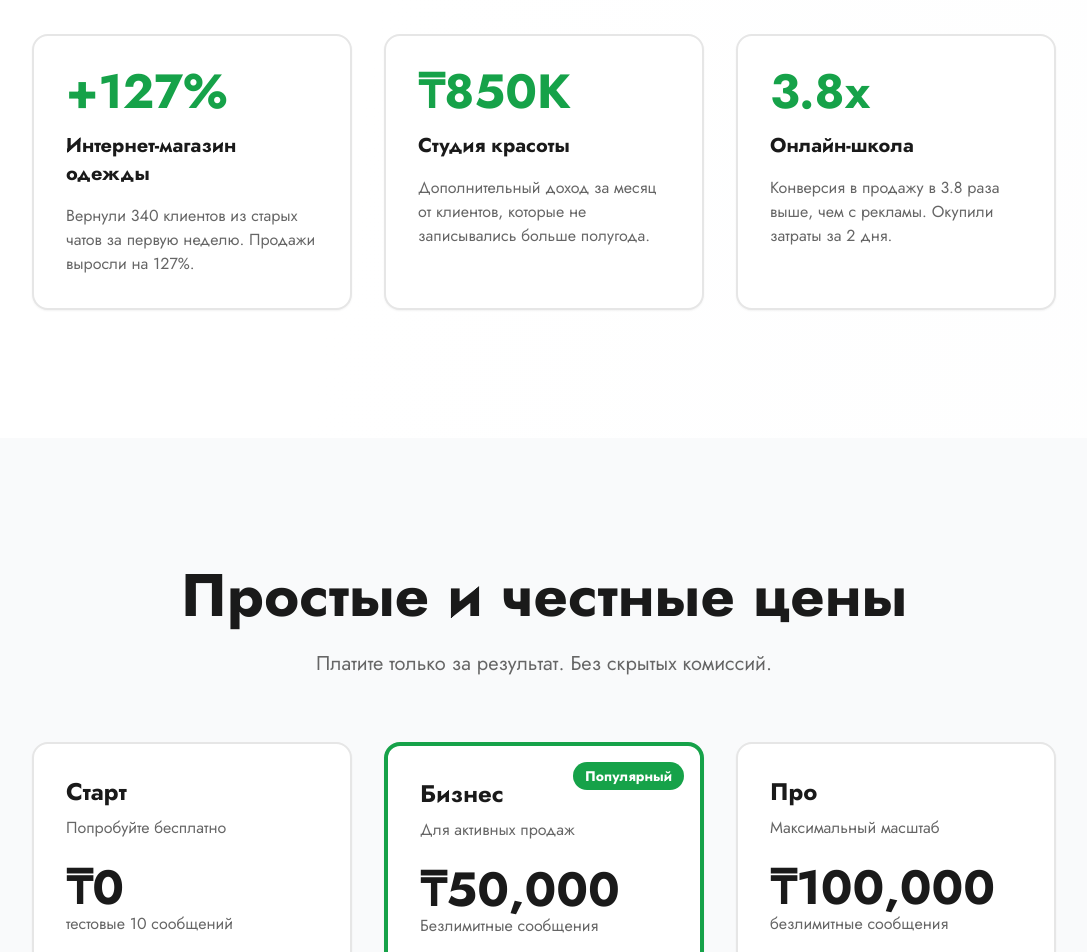
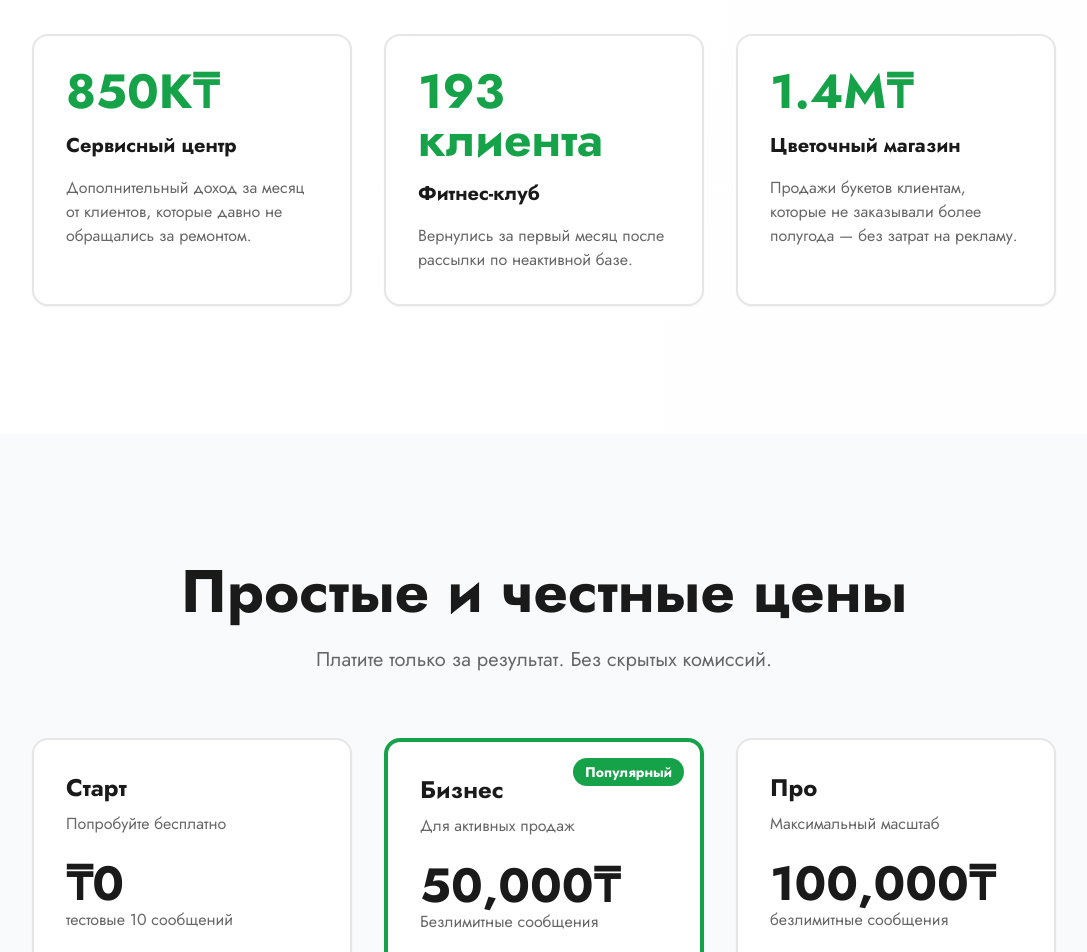
Before and after one commit to kenzheshh/sync-message-kit, a React (Vite) app: page /new in a window 1280 px wide. Shown: the part 4640-5592 px from the top of the page, without its empty margins (96-1183 px from the left). Built offline with nearby package versions, Linux system fonts and the light colour scheme; the HTML template or start-up script is replaced by a standard one.

Commit message:
Refactor: Update /new page

```diff
--- a/src/pages/New.tsx
+++ b/src/pages/New.tsx
@@ -364,30 +364,30 @@ const New = () => {
             <div className="grid md:grid-cols-3 gap-8">
               <Card className="border-2 hover:shadow-xl transition-all bg-background">
                 <CardContent className="p-8 space-y-4">
-                  <div className="text-5xl font-bold text-primary">+127%</div>
-                  <h3 className="text-xl font-bold">Интернет-магазин одежды</h3>
+                  <div className="text-5xl font-bold text-primary">850K₸</div>
+                  <h3 className="text-xl font-bold">Сервисный центр</h3>
                   <p className="text-muted-foreground">
-                    Вернули 340 клиентов из старых чатов за первую неделю. Продажи выросли на 127%.
+                    Дополнительный доход за месяц от клиентов, которые давно не обращались за ремонтом.
                   </p>
                 </CardContent>
               </Card>
 
               <Card className="border-2 hover:shadow-xl transition-all bg-background">
                 <CardContent className="p-8 space-y-4">
-                  <div className="text-5xl font-bold text-primary">₸850K</div>
-                  <h3 className="text-xl font-bold">Студия красоты</h3>
+                  <div className="text-5xl font-bold text-primary">193 клиента</div>
+                  <h3 className="text-xl font-bold">Фитнес-клуб</h3>
                   <p className="text-muted-foreground">
-                    Дополнительный доход за месяц от клиентов, которые не записывались больше полугода.
+                    Вернулись за первый месяц после рассылки по неактивной базе.
                   </p>
                 </CardContent>
               </Card>
 
               <Card className="border-2 hover:shadow-xl transition-all bg-background">
                 <CardContent className="p-8 space-y-4">
-                  <div className="text-5xl font-bold text-primary">3.8x</div>
-                  <h3 className="text-xl font-bold">Онлайн-школа</h3>
+                  <div className="text-5xl font-bold text-primary">1.4M₸</div>
+                  <h3 className="text-xl font-bold">Цветочный магазин</h3>
                   <p className="text-muted-foreground">
-                    Конверсия в продажу в 3.8 раза выше, чем с рекламы. Окупили затраты за 2 дня.
+                    Продажи букетов клиентам, которые не заказывали более полугода — без затрат на рекламу.
                   </p>
                 </CardContent>
               </Card>
@@ -450,7 +450,7 @@ const New = () => {
                     <p className="text-muted-foreground">Для активных продаж</p>
                   </div>
                   <div>
-                    <div className="text-5xl font-bold">₸50,000</div>
+                    <div className="text-5xl font-bold">50,000₸</div>
                     <p className="text-muted-foreground">Безлимитные сообщения</p>
                   </div>
                   <ul className="space-y-3">
@@ -484,7 +484,7 @@ const New = () => {
                     <p className="text-muted-foreground">Максимальный масштаб</p>
                   </div>
                   <div>
-                    <div className="text-5xl font-bold">₸100,000</div>
+                    <div className="text-5xl font-bold">100,000₸</div>
                     <p className="text-muted-foreground">безлимитные сообщения</p>
                   </div>
                   <ul className="space-y-3">
```
